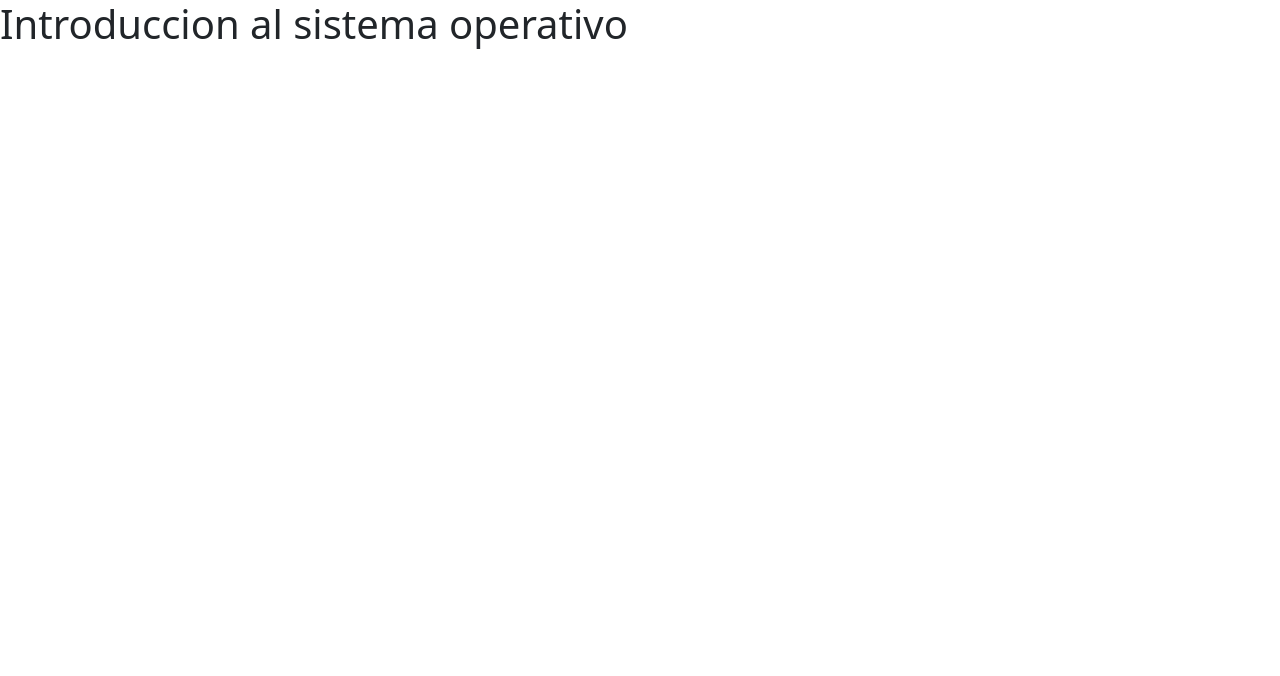
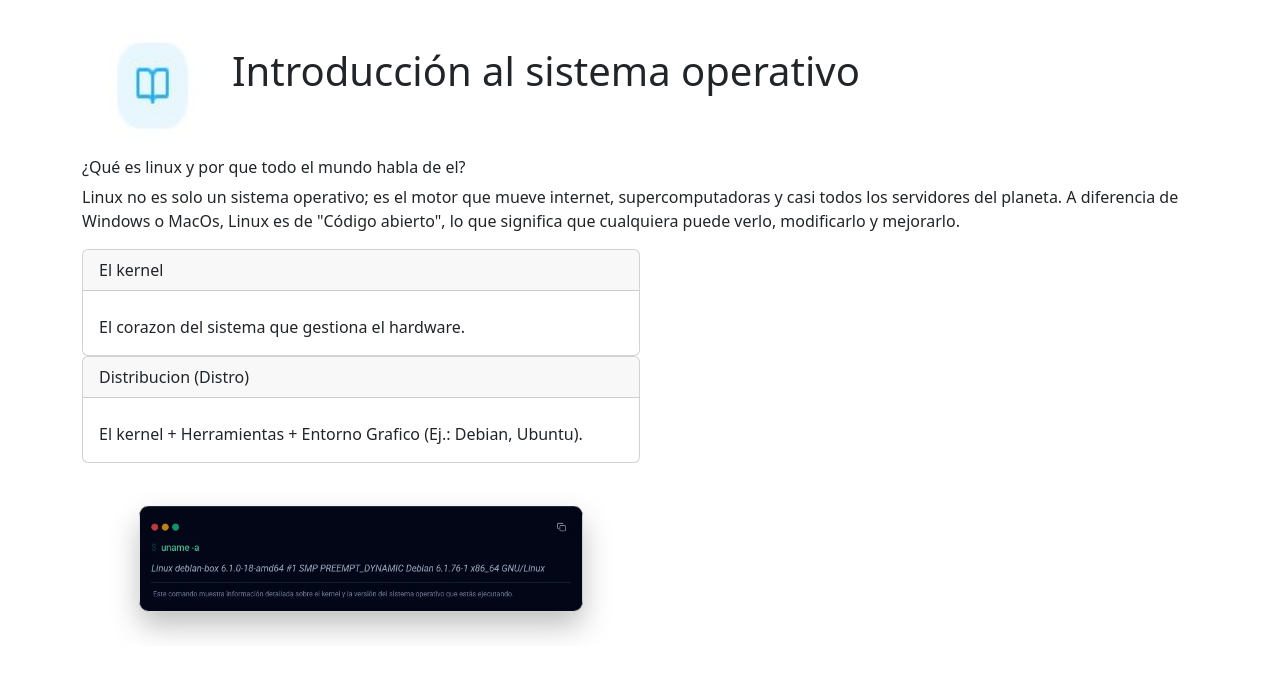
Before and after one commit to TilowolfX/Alva, a plain HTML site: page page-introduccion.html in a window 1280 px wide. Drawn offline with Linux system fonts and the light colour scheme.

Commit message:
cuarto comit
Se realiza la maqueta para la page introducción

```diff
--- a/page-introduccion.html
+++ b/page-introduccion.html
@@ -1,15 +1,68 @@
 <!doctype html>
 <html lang="en">
+
 <head>
   <meta charset="utf-8">
   <meta name="viewport" content="width=device-width, initial-scale=1">
   <title>Introduccion</title>
   <link rel="stylesheet" href="/assets/bootstrap/css/bootstrap.min.css">
+  <link rel="stylesheet" href="/assets/css/main.css">
 </head>
+
 <body>
-    <h1>Introduccion al sistema operativo</h1>
+  <section id="" class="container">
+    <h1> <img src="/assets/img/introduccion/Icono introduccion.jpg" alt="Icono" width="150" height="150">Introducción al
+      sistema operativo</h1>
+    <h6>¿Qué es linux y por que todo el mundo habla de el?</h6>
+    <p>
+      Linux no es solo un sistema operativo; es el motor que mueve internet, supercomputadoras y casi todos los
+      servidores
+      del planeta. A diferencia de Windows o MacOs, Linux es de "Código abierto", lo que significa que cualquiera puede
+      verlo, modificarlo y mejorarlo.
+    </p>
+    <div class="row-cols-2 justify-content-center align-items-center g-2">
+      <div class="col">
+        <div class="card">
+          <div class="card-header">
+            El kernel
+          </div>
+          <div class="card-body">
+            <h5 class="card-title"></h5>
+            <p class="card-text">El corazon del sistema que gestiona el hardware.</p>
+          </div>
+        </div>
+      </div>
+      <div class="col">
+        <div class="card">
+          <div class="card-header">
+            Distribucion (Distro)
+          </div>
+          <div class="card-body">
+            <h5 class="card-title"></h5>
+            <p class="card-text">El kernel + Herramientas + Entorno Grafico (Ej.: Debian, Ubuntu).</p>
+          </div>
+        </div>
+      </div>
+      <img src="/assets/img/introduccion/tr kernel.webp" alt="">
+
+    </div>
+
+  </section>
+
+
+  <!-- <section>
+    <h4>¿Que es un sistema operativo </h4>
+  </section>
+  <section>
+    <h4>¿Cual es su funcion?</h4>
+  </section>
+  <section>
+    <h4>¿En que dispositivos se utiliza</h4>
+  </section> -->
+
 </body>
 
 
 <script src="/assets/bootstrap/js/bootstrap.min.js"></script>
+
 </html>
```
Also changed, not shown: assets/img/introduccion/Icono introduccion.ico (added), assets/img/introduccion/Icono introduccion.jpg (added), assets/img/introduccion/tr kernel.webp (added). Lines whose indentation alone changed are shown as unchanged.
